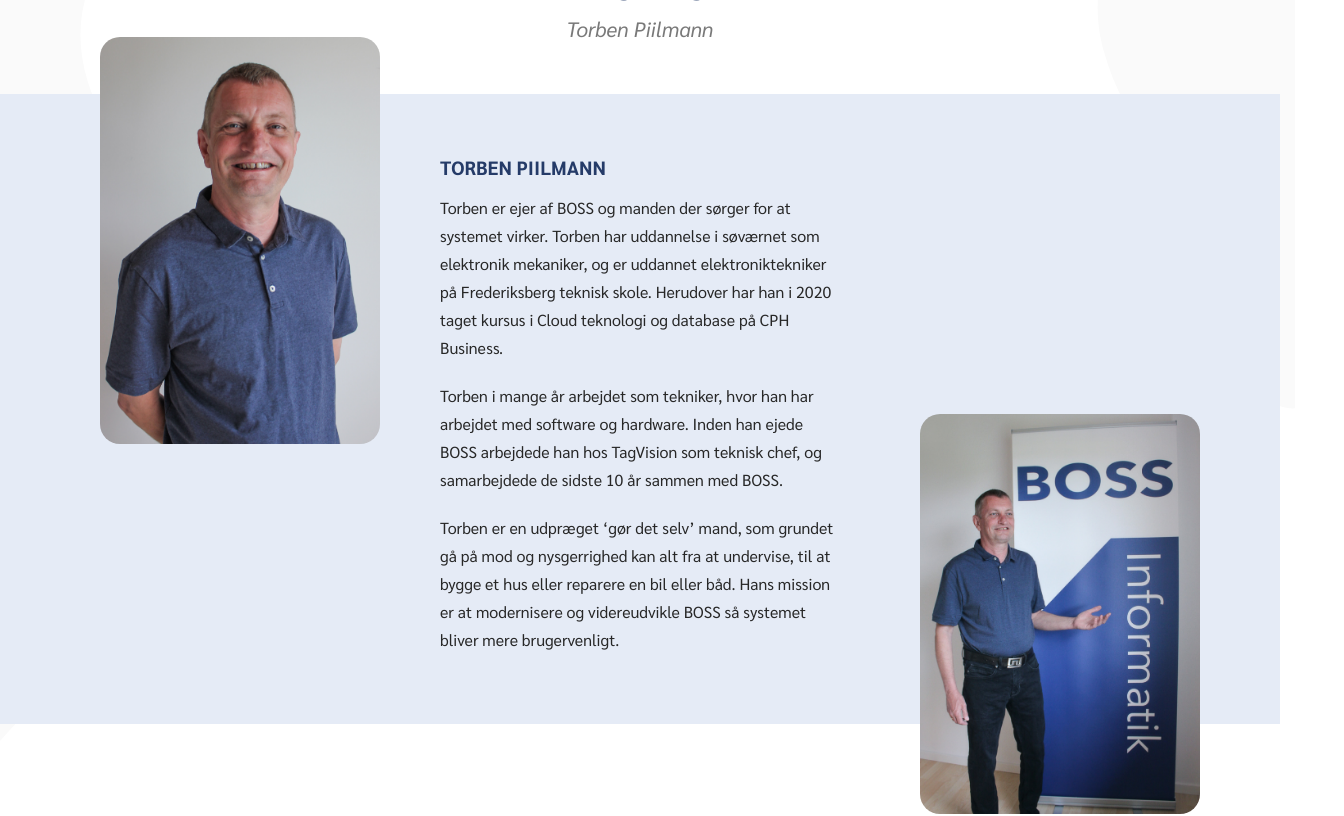
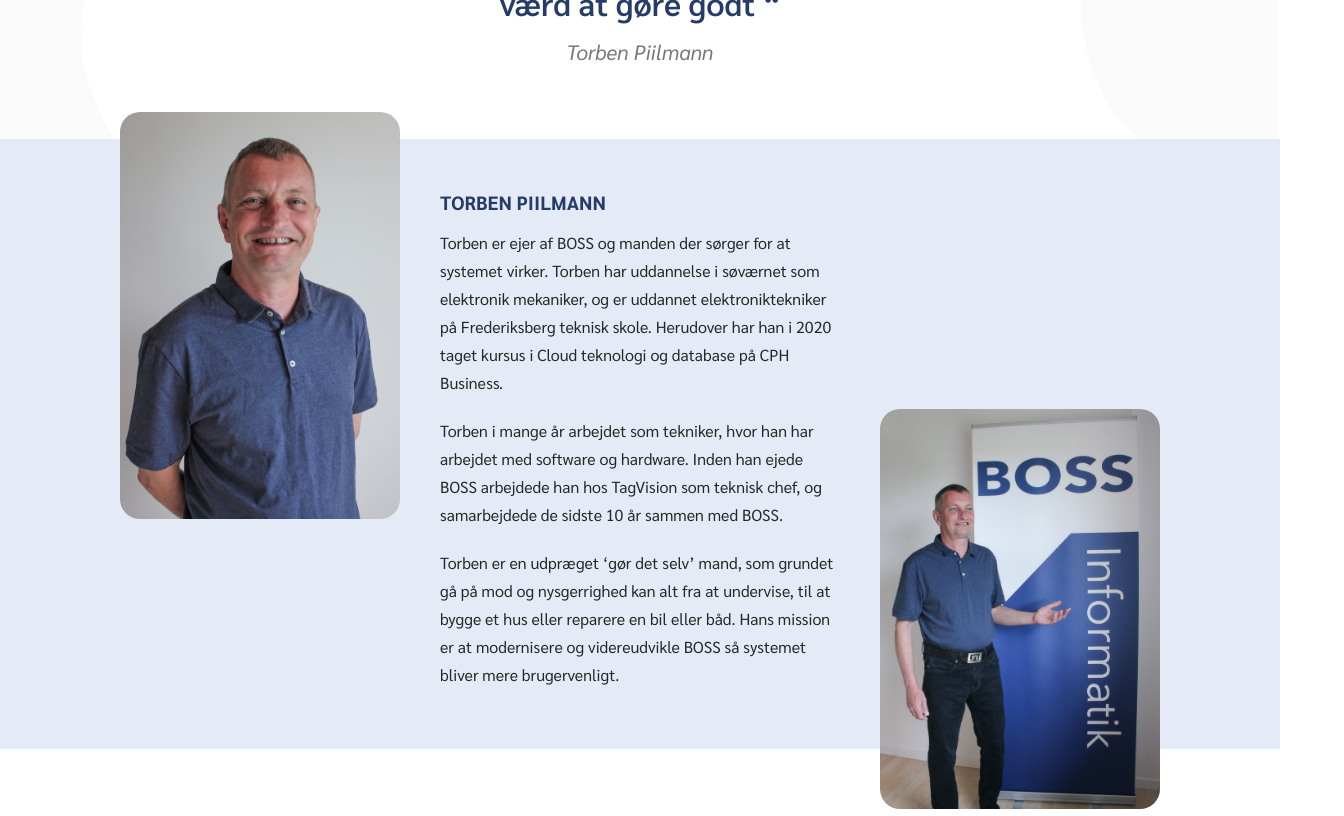
Before and after one commit to sand4570/BOSS, a React (Vite) app: page /about in a window 1280 px wide. Shown: the part 640-1456 px from the top of the page, 1344 px wide, since content can reach past the window. Built offline with nearby package versions, Linux system fonts and the light colour scheme.

Commit message:
small changes

```diff
--- a/src/components/Navigation/style.scss
+++ b/src/components/Navigation/style.scss
@@ -65,16 +65,19 @@
 			.about {
 				margin-left: 1px;
 				margin-right: 1px;
+				font-weight: normal;
 			}
 
 			.contact {
 				margin-left: 2px;
 				margin-right: 2px;
+				font-weight: normal;
 			}
 
 			.forum {
 				margin-left: 0.8px;
 				margin-right: 0.8px;
+				font-weight: normal;
 			}
 
 			.activeLink {
--- a/src/pages/About/index.jsx
+++ b/src/pages/About/index.jsx
@@ -39,7 +39,7 @@ const About = () => {
                 <img src='/vision_grafik.png'></img>
             </section>
         </>
-        <img id='form2' src='form2.svg'></img>
+        <img id='form2' src='form7.svg'></img>
         </>
     )
 }
--- a/src/pages/About/style.scss
+++ b/src/pages/About/style.scss
@@ -14,6 +14,8 @@ h2 {
 
 #about_section {
 	margin-top: 25px;
+	margin-bottom: 75px;
+
 	img {
 		width: 100%;
 		margin-top: 20px;
@@ -21,38 +23,48 @@ h2 {
 	}
 }
 
-#owner_section{
+#owner_section {
 	margin-top: 70px;
-	img{
-		width: 75%;
+
+	img {
+		width: 65%;
 		border-radius: 20px;
 		margin: 0 auto;
 		display: block;
 		z-index: 1;
 		position: relative;
 	}
-	#work_img{
-		top: -70px;
+
+	#portrait {
+		margin-bottom: -60px;
 	}
+
+	#work_img {
+		top: -60px;
+	}
+
 	#owner_desk_wrapper {
 		display: flex;
 		flex-direction: column;
+
 		.citat {
 			font-size: 1.5rem;
 			line-height: 30px;
 		}
+
 		.citat_afsender {
 			font-size: 1.1rem;
 		}
 	}
-	#torben_wrapper{
+
+	#torben_wrapper {
 		background-color: $rain;
 		position: relative;
-		top: -30px;
-		left: -10px;
 		width: 100vw;
-		padding: 50px 10px;
-		div{
+		padding: 70px 0px;
+		margin-left: calc(-50vw + 50%);
+
+		div {
 			max-width: 600px;
 			margin: 0 auto;
 		}
@@ -61,6 +73,8 @@ h2 {
 
 #vision_section {
 	clear: right;
+	margin-top: 3.5rem;
+
 	img {
 		margin: 15px auto;
 		width: 100%;
@@ -76,46 +90,54 @@ h2 {
 		top: 13vw;
 		height: 100vw;
 	}
+
 	#form2 {
 		display: inline;
 		z-index: -3;
 		position: absolute;
 		top: 25vw;
 		height: 60vw;
-		right: -5vw;
+		right: 0vw;
 	}
+
 	#about_section {
 		margin-top: 0;
 		display: flex;
 		gap: 30px;
 		align-items: center;
+
 		img {
 			width: 50%;
 		}
 	}
 
-	#owner_section{
+	#owner_section {
 		margin-top: 40px;
-		#torben_wrapper{
-			left: -50px !important;
+
+		#torben_wrapper {
 			overflow-x: hidden;
 		}
-		img{
+
+		img {
 			width: 30%;
 		}
-		#portrait{
+
+		#portrait {
 			position: relative;
 			right: 24vw;
 		}
-		#work_img{
+
+		#work_img {
 			position: relative;
 			left: 24vw;
 		}
+
 		.citat {
 			font-size: 2rem !important;
 			line-height: 40px !important;
 			max-width: 550px;
 		}
+
 		.citat_afsender {
 			font-size: 1.3rem !important;
 		}
@@ -127,6 +149,7 @@ h2 {
 		align-items: center;
 		gap: 60px;
 		clear: none;
+
 		img {
 			width: 40%;
 		}
@@ -137,40 +160,114 @@ h2 {
 	h2 {
 		margin-bottom: 0px;
 	}
+
 	#about_section img {
 		margin-top: 0;
 		width: 45%;
 	}
 
-	#owner_section{
+	#owner_section {
 		margin-top: -20vw;
-		#torben_wrapper{
-			left: -80px !important;
-		overflow-x: hidden !important;
-			div{
+
+		#torben_wrapper {
+			overflow-x: hidden !important;
+			padding: 40px 0px;
+
+			div {
 				width: auto;
 				max-width: 400px;
 			}
 		}
-		img{
+
+		img {
 			width: 25%;
 		}
-		#portrait{
-			right: 400px;
+
+		#portrait {
+			right: 320px;
 			top: 320px;
 		}
-		#work_img{
-			left: 420px;
+
+		#work_img {
+			left: 320px;
 			top: -340px;
 		}
-		#owner_desk_wrapper{
+
+		#owner_desk_wrapper {
 			position: relative;
-			top: 27vw;
+			top: 20vw;
 		}
 	}
 
-	#vision_section{
+	#vision_section {
 		margin-top: -25vw;
 	}
 
 }
+
+@media only screen and (min-width: 1000px) {
+	#owner_section {
+		#portrait {
+			right: 380px;
+			top: 320px;
+		}
+
+		#work_img {
+			left: 380px;
+			top: -340px;
+		}
+
+		#owner_desk_wrapper {
+			position: relative;
+			top: 23vw;
+		}
+	}
+}
+
+@media only screen and (min-width: 1400px) {
+	#owner_section {
+		#portrait {
+			right: 420px;
+			top: 320px;
+		}
+
+		#work_img {
+			left: 400px;
+			top: -340px;
+		}
+
+		#owner_desk_wrapper {
+			position: relative;
+			top: 25vw;
+		}
+	}
+
+	#vision_section {
+		margin-top: -20vw;
+	}
+}
+
+
+@media only screen and (min-width: 1700px) {
+	#owner_section {
+		#portrait {
+			right: 500px;
+			top: 320px;
+		}
+
+		#work_img {
+			left: 500px;
+			top: -340px;
+		}
+	}
+
+	#vision_section {
+		margin-top: -15vw;
+	}
+}
+
+@media only screen and (min-width: 1920px) {
+	#vision_section {
+		margin-top: -12vw;
+	}
+}
--- a/src/pages/frontpage/style.scss
+++ b/src/pages/frontpage/style.scss
@@ -1,7 +1,7 @@
 @import "/src/sass/base/colors";
 
 #splash_section {
-	margin: 43vh 0 30px;
+	margin: 280px 0 30px;
 
 	p {
 		font-size: 1.15rem;
@@ -15,6 +15,10 @@
 		right: -3px;
 		z-index: -1;
 		max-width: 1200px;
+	}
+
+	h1 {
+		font-size: 1.8rem;
 	}
 }
 
@@ -41,12 +45,14 @@
 	width: 100vw;
 	position: relative;
 	margin-left: calc(-50vw + 50%);
-
+	display: flex;
+	justify-content: center;
 
 	img {
 		width: 100%;
 		border-radius: 15px;
 	}
+
 
 	p:nth-child(4) {
 		margin-bottom: 40px;
@@ -64,15 +70,24 @@
 }
 
 @media only screen and (min-width: 760px) {
-	#forum_section {}
+	#splash_section {
+		margin: 50vh 0 30px;
+
+		h1 {
+			font-size: 3rem;
+		}
+	}
+
+
 }
 
 @media only screen and (min-width: 900px) {
 	#splash_section {
-		margin: 27vh 0 30px;
+		margin: 22vh 0 30px;
 
 		h1 {
-			max-width: 600px;
+			max-width: 400px;
+			font-size: 3rem;
 		}
 
 		p {
@@ -128,3 +143,47 @@
 		}
 	}
 }
+
+@media only screen and (min-width: 1300px) {
+	#splash_section {
+		margin: 22vh 0 30px;
+
+		h1 {
+			max-width: 600px;
+		}
+	}
+}
+
+@media only screen and (min-width: 1550px) {
+	#splash_section {
+		margin: 22vh 0 30px;
+
+		h1 {
+			font-size: 3.3rem;
+			max-width: 700px;
+		}
+
+		p {
+			max-width: 600px;
+		}
+
+		img {
+			width: 65%;
+		}
+	}
+
+	#icons_section {
+		gap: 145px;
+	}
+}
+
+@media only screen and (min-width: 1750px) {
+	#splash_section {
+		margin: 22vh 0 150px;
+
+		h1 {
+			font-size: 4rem;
+			max-width: 700px;
+		}
+	}
+}
```
Also changed, not shown: public/form7.svg (added).
